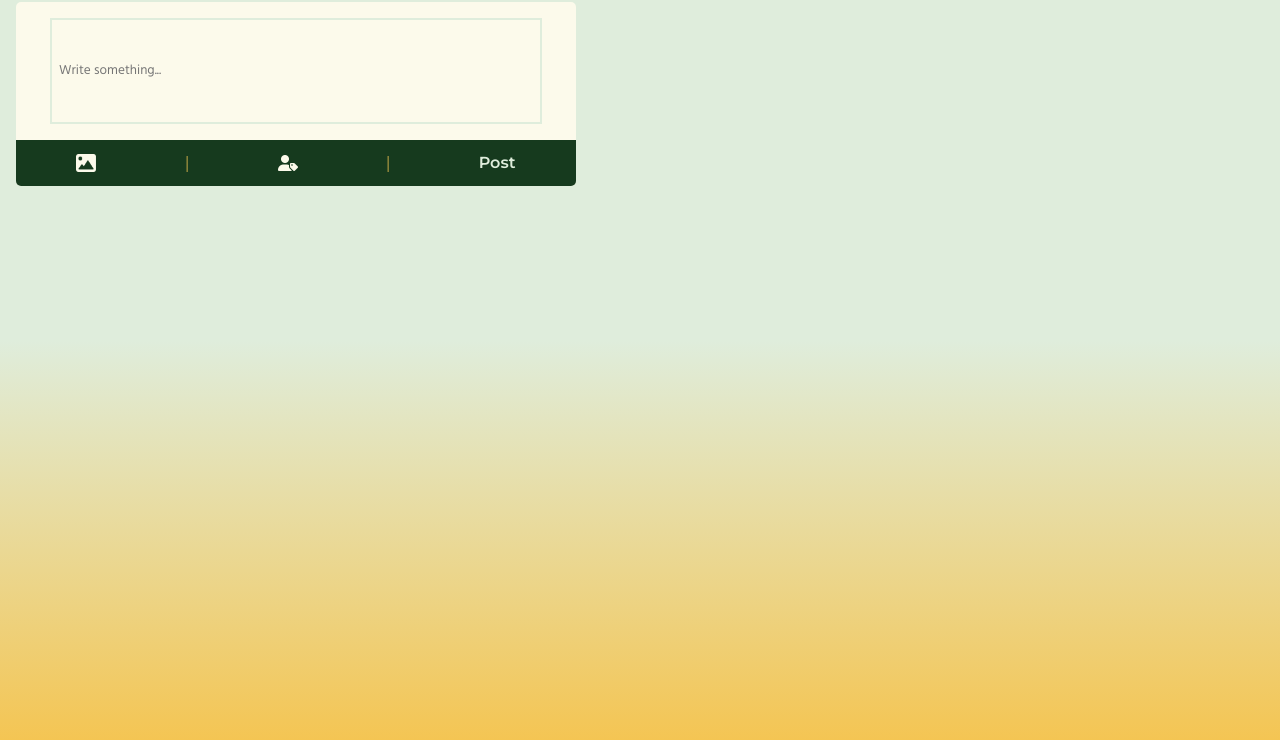
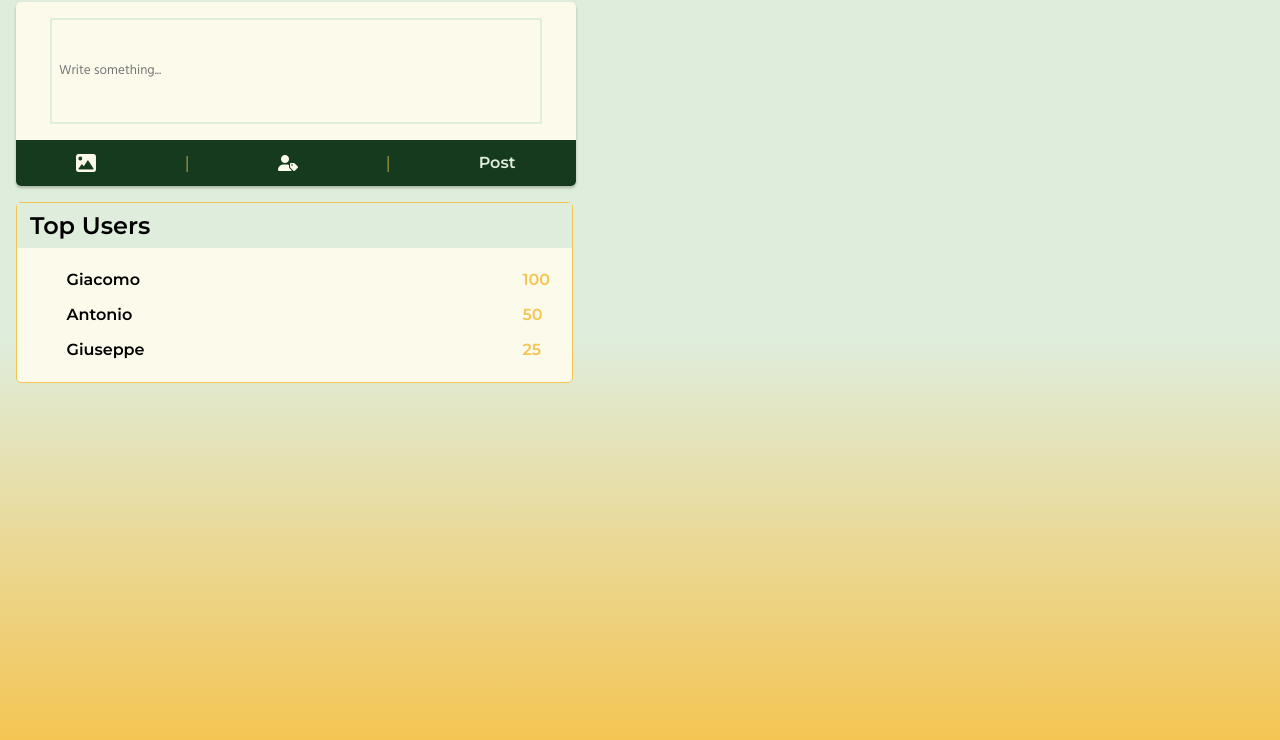
Before and after one commit to FrancescoBoccia/TeamProject__FrancescoBoccia-Kris, a plain HTML site: page index.html in a window 1280 px wide. Shown: the part 60-800 px from the top of the page. Drawn offline with Linux system fonts and the light colour scheme.

Commit message:
Top User list, need to add some details

```diff
--- a/index.html
+++ b/index.html
@@ -108,16 +108,41 @@
       />
       <div class="postAction">
         <div class="postAction__style postAction__image">
-          <img class="postAction__icons postAction__imageIcon" src="/Icons/Image Vector.png" />
+          <img
+            class="postAction__icons postAction__imageIcon"
+            src="/Icons/Image Vector.png"
+          />
         </div>
         <span class="postAction__span">|</span>
         <div class="postAction__style postAction__tagUser">
           <img class="postAction__icons" src="/Icons/Tag.png" />
-
         </div>
         <span class="postAction__span">|</span>
         <div class="postAction__style postAction__postSubmit">Post</div>
       </div>
     </div>
+
+    <!-- Show More Button -->
+
+    <div class="showMore">
+      <button class="showMore__button">Show More <span>↓</span></button>
+    </div>
+
+    <!-- Most Active User Container -->
+
+    <div class="topUserContainer">
+      <div class="topUserContainer__title">Top Users</div>
+      <ol class="topUserContainer__userList">
+        <li class="topUserContainer__list">
+          Giacomo <span class="topUserContainer__points">100</span>
+        </li>
+        <li class="topUserContainer__list">
+          Antonio <span class="topUserContainer__points">50</span>
+        </li>
+        <li class="topUserContainer__list">
+          Giuseppe <span class="topUserContainer__points">25</span>
+        </li>
+      </ol>
+    </div>
   </body>
 </html>
--- a/style.scss
+++ b/style.scss
@@ -197,6 +197,7 @@ body {
   margin: 1rem;
   border-radius: 5px;
   background-color: var(--main-light-color);
+  box-shadow: rgba(0, 0, 0, 0.24) 0px 2px 3px;
   &__inside {
     height: 75%;
     width: 35rem;
@@ -239,3 +240,57 @@ body {
     margin-right: 1rem;
   }
 }
+
+// Show More Button
+
+.showMore {
+  display: flex;
+  justify-content: center;
+  align-items: center;
+
+  display: none;
+  &__button {
+    font-family: var(--main-font);
+    padding: 0.4rem;
+    color: white;
+    background-color: var(--main-deep-color);
+    border: none;
+    cursor: pointer;
+    box-shadow: rgba(155, 35, 35, 0.15) 1.95px 1.95px 1.6px;
+    & > span {
+      font-size: 1rem;
+      vertical-align: middle;
+    }
+  }
+}
+
+// Most Active User Container
+
+.topUserContainer {
+  max-width: 555px;
+  margin: 1rem;
+  border-radius: 5px;
+  border: 1px solid var(--main-deep-color);
+  background-color: var(--main-light-color);
+  &__title {
+    font-size: 1.5em;
+    font-family: var(--main-font);
+    padding: 0.5rem;
+    background-color: var(--second-light-color);
+    text-indent: 5px;
+  }
+  &__userList{
+    font-family: var(--main-font);
+  }
+  &__list{
+    display: flex;
+    justify-content: space-between;
+    padding: .4rem;
+    margin: .2rem;
+  }
+  &__points{
+    width: 1.5rem;
+    margin-right: 1rem;
+    color: var(--main-deep-color);
+  }
+}
```
Also changed, not shown: style/css/style.css, 1 other file.
